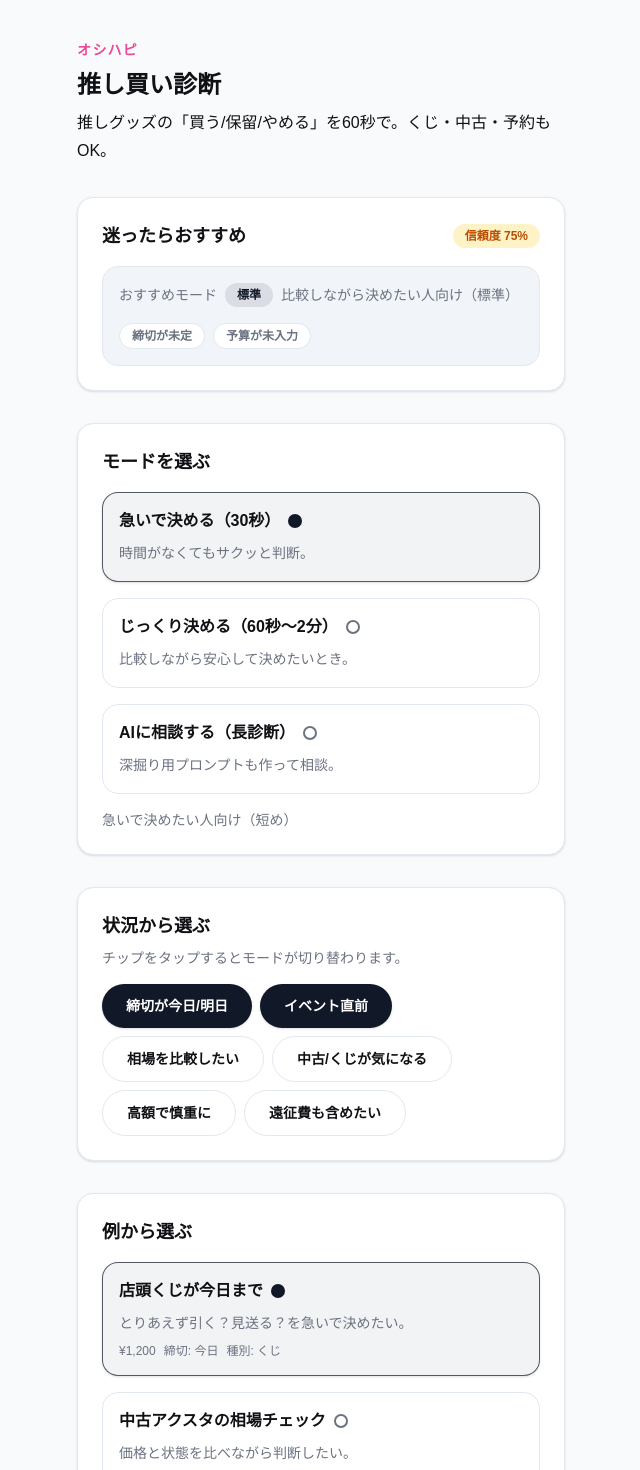
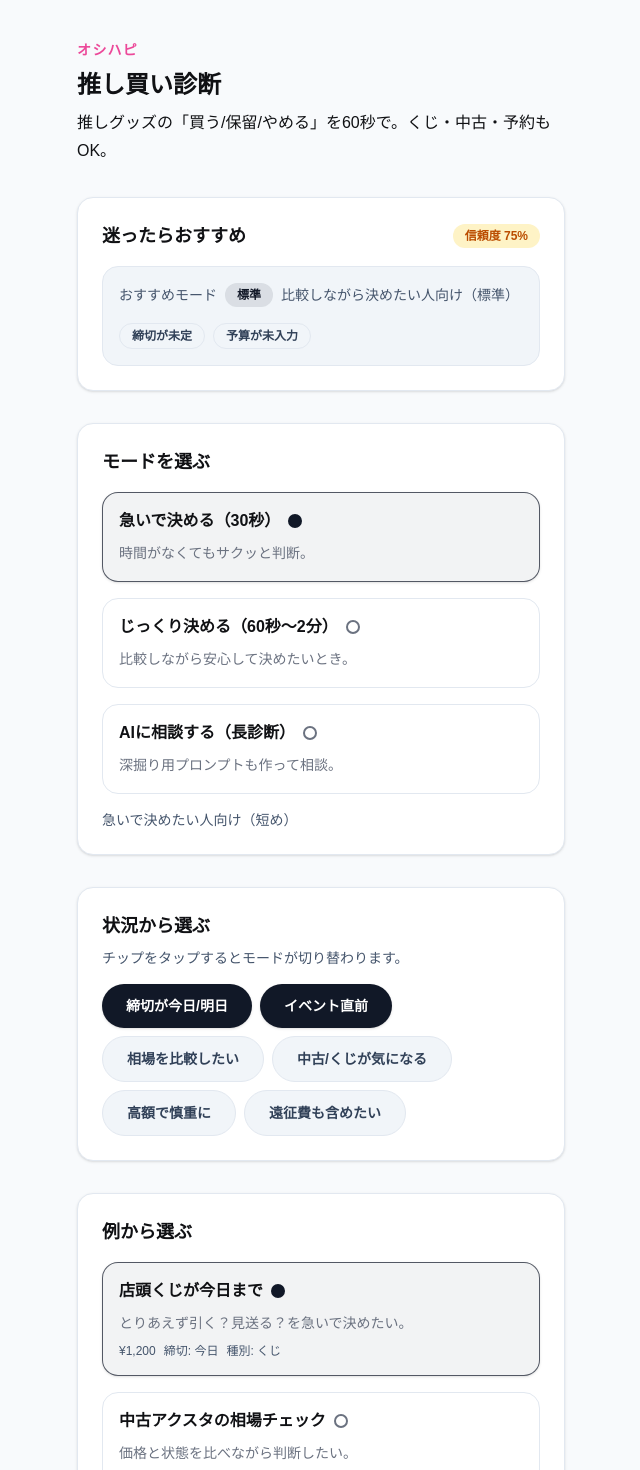
Before and after one commit to Chipwwwwww/oshihapi-pushi-buy-diagnosis, a Next.js app: page / in a window 1280 px wide. Shown: the top 1470 px of the page, without its empty margins (319-959 px from the left). Built offline with nearby package versions, Linux system fonts and the light colour scheme.

Commit message:
Add repo agent guidelines

```diff
--- a/app/globals.css
+++ b/app/globals.css
@@ -44,13 +44,23 @@ body {
 }
 
 @supports (-webkit-touch-callout: none) {
+  html {
+    -webkit-text-size-adjust: 100%;
+    text-size-adjust: 100%;
+  }
+
   :root {
     --muted-foreground: #4b5563;
   }
 
   body {
+    min-height: 100dvh;
     -webkit-font-smoothing: antialiased;
     text-rendering: optimizeLegibility;
     -webkit-text-size-adjust: 100%;
   }
+
+  .safe-bottom {
+    padding-bottom: calc(env(safe-area-inset-bottom) + 12px);
+  }
 }
--- a/app/page.tsx
+++ b/app/page.tsx
@@ -16,7 +16,6 @@ import RadioCard from "@/components/ui/RadioCard";
 import {
   bodyTextClass,
   containerClass,
-  helperTextClass,
   inputBaseClass,
   pageTitleClass,
   sectionTitleClass,
@@ -136,7 +135,9 @@ export default function Home() {
   };
 
   return (
-    <div className={`${containerClass} flex min-h-screen flex-col gap-8 py-10`}>
+    <div
+      className={`${containerClass} safe-bottom flex min-h-screen flex-col gap-8 py-10`}
+    >
       <header className="flex flex-col gap-2">
         <p className="text-sm font-semibold uppercase tracking-widest text-accent">
           オシハピ
@@ -147,33 +148,41 @@ export default function Home() {
         </p>
       </header>
 
-      <Card className="space-y-4">
+      <Card className="space-y-4 border border-slate-200 bg-white text-slate-900 dark:border-zinc-800 dark:bg-zinc-900 dark:text-zinc-50">
         <div className="flex items-center justify-between">
           <h2 className={sectionTitleClass}>迷ったらおすすめ</h2>
           <Badge variant="accent">信頼度 {recommendation.confidence}%</Badge>
         </div>
-        <div className="space-y-4 rounded-2xl border border-border bg-muted p-4">
+        <div className="space-y-4 rounded-2xl border border-slate-200 bg-slate-100 p-4 text-slate-900 dark:border-zinc-700 dark:bg-zinc-800 dark:text-zinc-50">
           <div className="flex flex-wrap items-center gap-2">
-            <span className={helperTextClass}>おすすめモード</span>
+            <span className="text-sm text-slate-600 dark:text-zinc-300">
+              おすすめモード
+            </span>
             <Badge variant="primary">{MODE_LABELS[recommendation.mode]}</Badge>
-            <span className={helperTextClass}>
+            <span className="text-sm text-slate-600 dark:text-zinc-300">
               {getModeDescription(recommendation.mode)}
             </span>
           </div>
           <div className="flex flex-wrap gap-2">
             {recommendation.reasonChips.map((reason) => (
-              <Badge key={reason} variant="outline">
+              <Badge
+                key={reason}
+                variant="outline"
+                className="border-slate-200 bg-slate-100 text-slate-700 dark:border-zinc-700 dark:bg-zinc-800 dark:text-zinc-200"
+              >
                 {reason}
               </Badge>
             ))}
           </div>
           {recommendation.followUp ? (
-            <p className="text-sm text-amber-700">{recommendation.followUp}</p>
+            <p className="text-sm text-amber-700 dark:text-amber-300">
+              {recommendation.followUp}
+            </p>
           ) : null}
         </div>
       </Card>
 
-      <Card className="space-y-4">
+      <Card className="space-y-4 border border-slate-200 bg-white text-slate-900 dark:border-zinc-800 dark:bg-zinc-900 dark:text-zinc-50">
         <h2 className={sectionTitleClass}>モードを選ぶ</h2>
         <div className="grid gap-4">
           <RadioCard
@@ -195,13 +204,15 @@ export default function Home() {
             onClick={() => handleSelectMode("long")}
           />
         </div>
-        <p className={helperTextClass}>{modeDescription}</p>
+        <p className="text-sm text-slate-600 dark:text-zinc-300">
+          {modeDescription}
+        </p>
       </Card>
 
-      <Card className="space-y-4">
+      <Card className="space-y-4 border border-slate-200 bg-white text-slate-900 dark:border-zinc-800 dark:bg-zinc-900 dark:text-zinc-50">
         <div className="flex flex-col gap-2">
           <h2 className={sectionTitleClass}>状況から選ぶ</h2>
-          <p className={helperTextClass}>
+          <p className="text-sm text-slate-600 dark:text-zinc-300">
             チップをタップするとモードが切り替わります。
           </p>
         </div>
@@ -211,7 +222,11 @@ export default function Home() {
               key={chip.id}
               variant={mode === chip.mode ? "primary" : "outline"}
               onClick={() => handleSelectMode(chip.mode)}
-              className="rounded-full px-4"
+              className={
+                mode === chip.mode
+                  ? "rounded-full px-4"
+                  : "rounded-full border-slate-200 bg-slate-100 px-4 text-slate-700 dark:border-zinc-700 dark:bg-zinc-800 dark:text-zinc-200"
+              }
             >
               {chip.label}
             </Button>
@@ -219,7 +234,7 @@ export default function Home() {
         </div>
       </Card>
 
-      <Card className="space-y-4">
+      <Card className="space-y-4 border border-slate-200 bg-white text-slate-900 dark:border-zinc-800 dark:bg-zinc-900 dark:text-zinc-50">
         <h2 className={sectionTitleClass}>例から選ぶ</h2>
         <div className="grid gap-4">
           {SCENARIO_CARDS_JA.map((scenario) => (
@@ -231,7 +246,7 @@ export default function Home() {
               onClick={() => handleApplyScenario(scenario)}
               footer={
                 scenario.preset ? (
-                  <div className="flex flex-wrap gap-2 text-xs text-muted-foreground">
+                  <div className="flex flex-wrap gap-2 text-xs text-slate-600 dark:text-zinc-300">
                     {scenario.preset.priceYen ? (
                       <span>¥{scenario.preset.priceYen.toLocaleString()}</span>
                     ) : null}
@@ -257,7 +272,7 @@ export default function Home() {
         </div>
       </Card>
 
-      <Card className="space-y-4">
+      <Card className="space-y-4 border border-slate-200 bg-white text-slate-900 dark:border-zinc-800 dark:bg-zinc-900 dark:text-zinc-50">
         <h2 className={sectionTitleClass}>入力（任意）</h2>
         <div className="grid gap-4">
           <label className="grid gap-2 text-sm font-semibold text-foreground">
@@ -315,7 +330,7 @@ export default function Home() {
         <Button onClick={handleStart} className="w-full text-base">
           診断をはじめる
         </Button>
-        <p className={helperTextClass}>
+        <p className="text-sm text-slate-600 dark:text-zinc-300">
           迷ったらまずは短診断でOK。途中で戻ることもできます。
         </p>
       </div>
```
Also changed, not shown: 1 other file (tests, documents, lock files or other folders).
